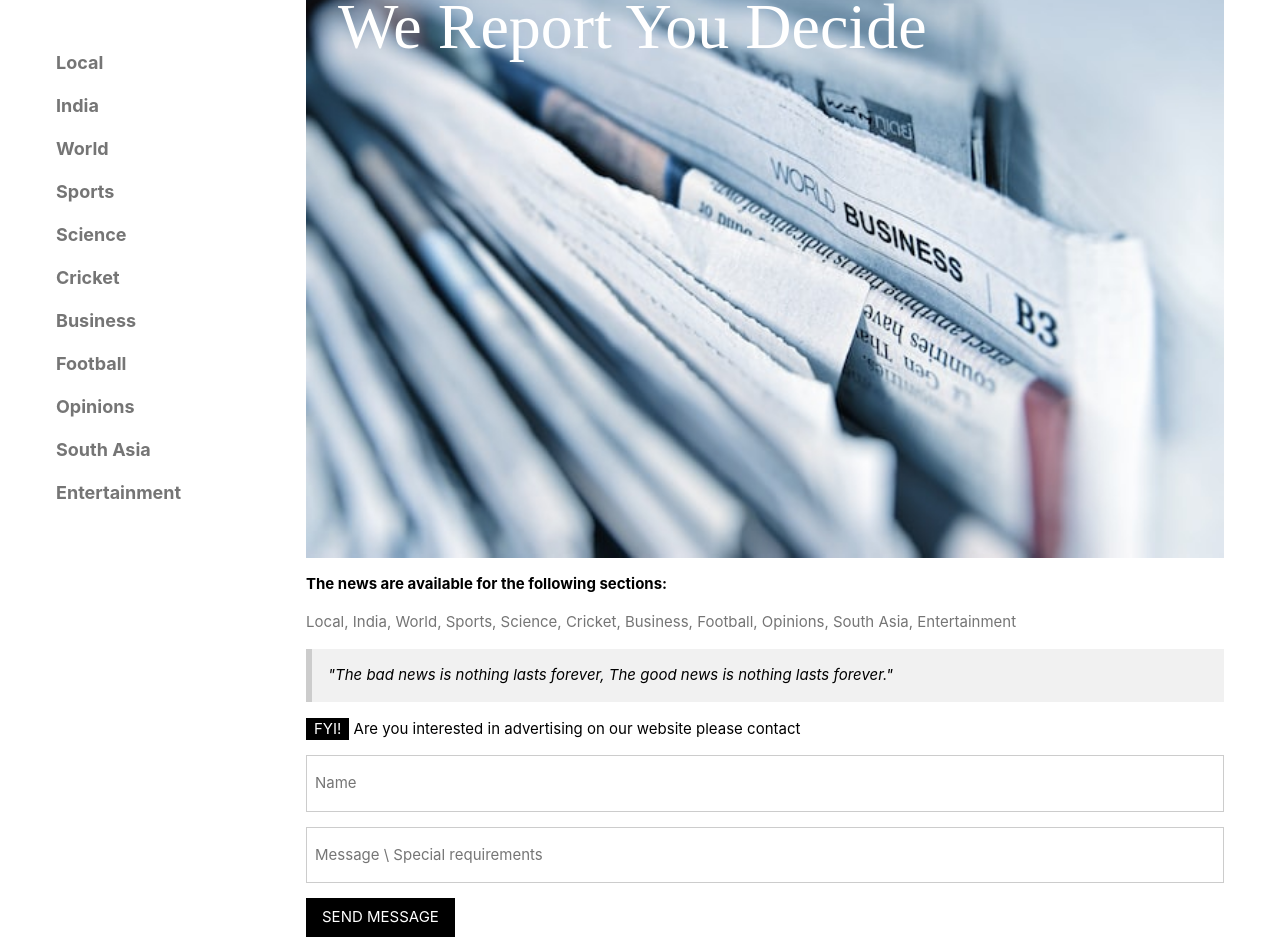
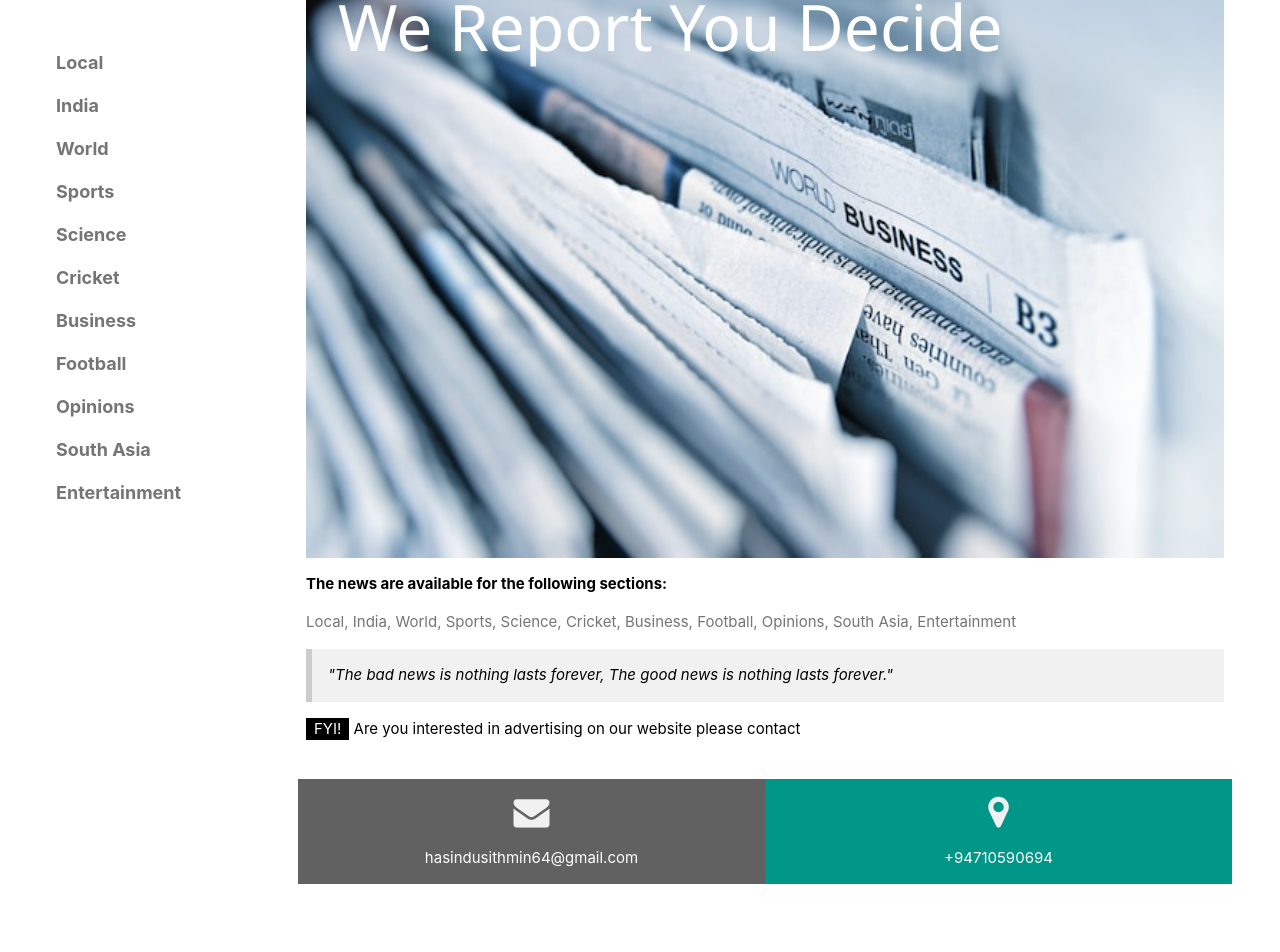
Before and after one commit to hasindusithmin/truenews, a React (Create React App) app: page / in a window 1280 px wide. Shown: the part 139-1091 px from the top of the page. After the commit the page ends 1048 px from the top, so only its background shows below. Built offline with nearby package versions, Linux system fonts and the light colour scheme.

Commit message:
Update Home.js

```diff
--- a/src/components/Home.js
+++ b/src/components/Home.js
@@ -1,12 +1,12 @@
 import news from "../news.jpg"
 
-export default function Home({handler}) {
+export default function Home({ handler }) {
 
     return (
         <div className="w3-display-container w3-container">
             <img src={news} alt="News" style={{ width: '100%' }} />
             <div className="w3-display-topleft w3-text-white" style={{ padding: '24px 48px' }}>
-                <h1 className="w3-jumbo w3-hide-small w3-cursive">We Report You Decide</h1>
+                <h1 className="w3-jumbo w3-hide-small">We Report You Decide</h1>
                 <h1 className="w3-hide-large w3-hide-medium w3-cursive">We Report You Decide</h1>
             </div>
             <p><b>The news are available for the following sections:</b></p>
@@ -15,11 +15,16 @@ export default function Home({handler}) {
                 <p><i>"The bad news is nothing lasts forever, The good news is nothing lasts forever." </i></p>
             </div>
             <p><span className="w3-tag">FYI!</span> Are you interested in advertising on our website please contact</p>
-            <form target="_blank">
-                <p><input className="w3-input w3-padding-16 w3-border" type="text" placeholder="Name" required="" name="Name" /></p>
-                <p><input className="w3-input w3-padding-16 w3-border" type="text" placeholder="Message \ Special requirements" required="" name="Message" /></p>
-                <p><button className="w3-button w3-black" type="submit">SEND MESSAGE</button></p>
-            </form>
+            <div className="w3-row-padding w3-center w3-padding-24" style={{margin:'0 -16px'}}>
+                <div className="w3-half w3-dark-grey">
+                    <p><i className="fa fa-envelope w3-xxlarge w3-text-light-grey"></i></p>
+                    <p>hasindusithmin64@gmail.com</p>
+                </div>
+                <div className="w3-half w3-teal">
+                    <p><i className="fa fa-map-marker w3-xxlarge w3-text-light-grey"></i></p>
+                    <p>+94710590694</p>
+                </div>
+            </div>
         </div>
     )
 
```
Also changed, not shown: .gitpod.yml (added).
